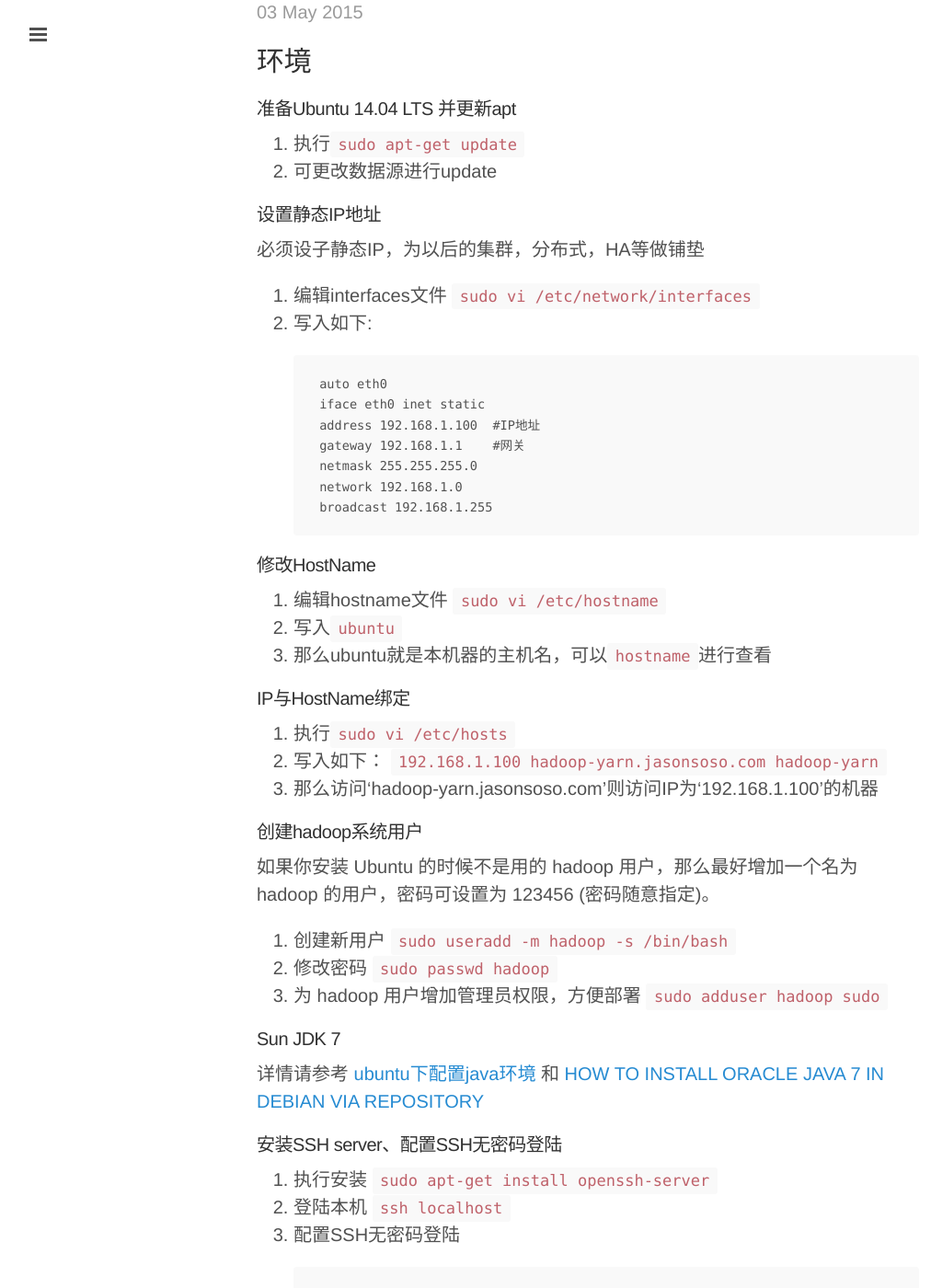
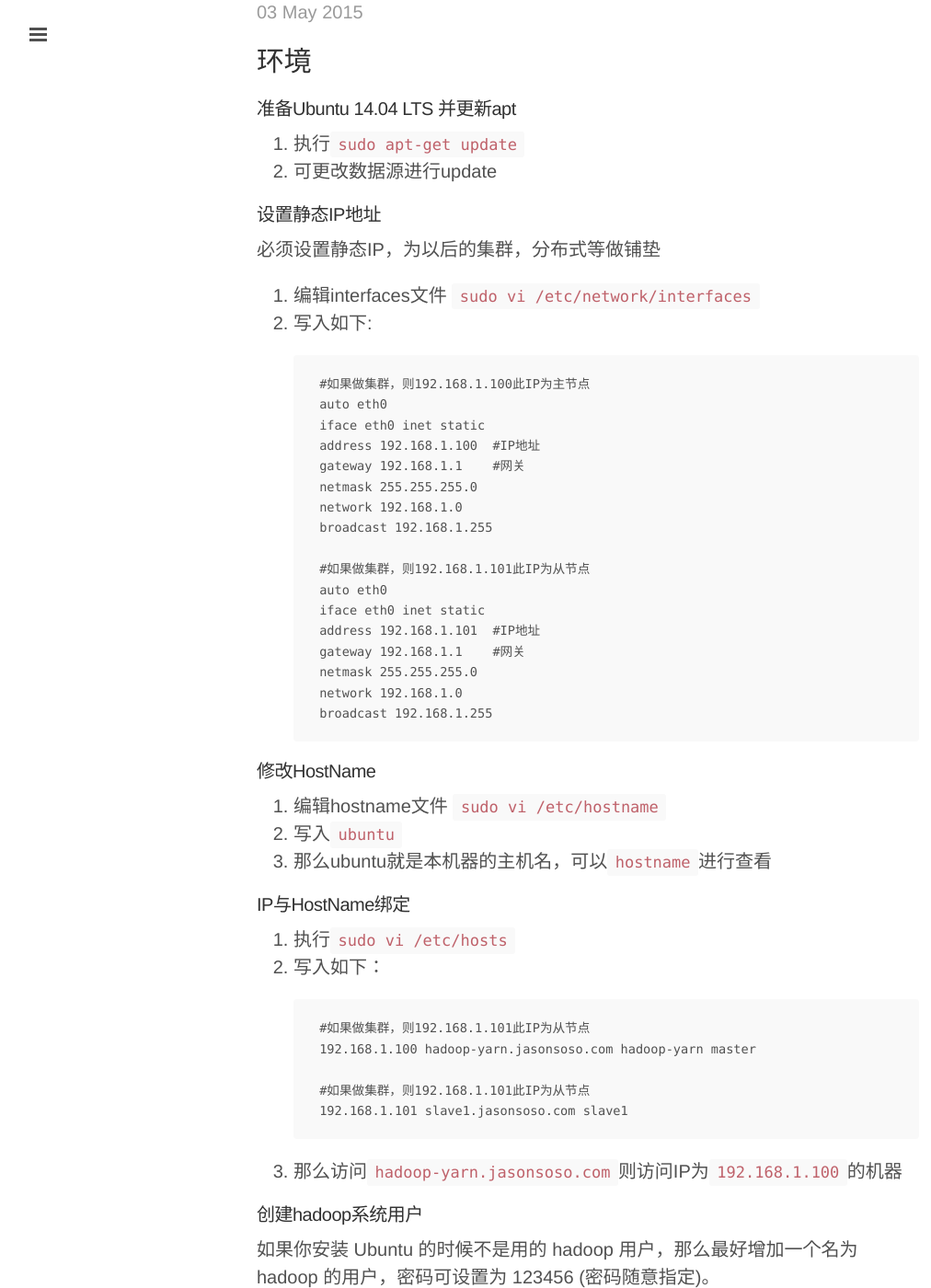
Before and after one commit to jasonsoso/tech, a Jekyll site: the page built from _posts/2015-05-03-install-hadoop.md, in a window 1280 px wide and 1400 px high, scrolled down 234 px. Shown: the whole window at 92% size, without its empty margins (1-1013 px from the left). Built offline with Jekyll 4.4.1, drawn with Linux system fonts in a browser that asks for light colours; comment, search, counter and statistics services are not loaded; some of the changed text lies outside the part shown.

Commit message:
update hadoop && 添加集群配置说明

```diff
--- a/_posts/2015-05-03-install-hadoop.md
+++ b/_posts/2015-05-03-install-hadoop.md
@@ -16,15 +16,25 @@ tags:
 
 
 #### 设置静态IP地址 ####
-必须设子静态IP，为以后的集群，分布式，HA等做铺垫
+必须设置静态IP，为以后的集群，分布式等做铺垫
 
 1. 编辑interfaces文件
 `sudo vi /etc/network/interfaces`
 2. 写入如下:
 
+		#如果做集群，则192.168.1.100此IP为主节点
 		auto eth0
 		iface eth0 inet static
 		address 192.168.1.100 	#IP地址
+		gateway 192.168.1.1 	#网关
+		netmask 255.255.255.0
+		network 192.168.1.0
+		broadcast 192.168.1.255
+
+		#如果做集群，则192.168.1.101此IP为从节点
+		auto eth0
+		iface eth0 inet static
+		address 192.168.1.101 	#IP地址
 		gateway 192.168.1.1 	#网关
 		netmask 255.255.255.0
 		network 192.168.1.0
@@ -41,8 +51,14 @@ tags:
 #### IP与HostName绑定 ####
 1. 执行`sudo vi /etc/hosts`
 2. 写入如下：
-`192.168.1.100 hadoop-yarn.jasonsoso.com hadoop-yarn`
-3. 那么访问‘hadoop-yarn.jasonsoso.com’则访问IP为‘192.168.1.100’的机器
+
+		#如果做集群，则192.168.1.101此IP为从节点
+		192.168.1.100 hadoop-yarn.jasonsoso.com hadoop-yarn master
+
+		#如果做集群，则192.168.1.101此IP为从节点
+		192.168.1.101 slave1.jasonsoso.com slave1
+
+3. 那么访问`hadoop-yarn.jasonsoso.com`则访问IP为`192.168.1.100`的机器
 
 
 #### 创建hadoop系统用户 ####
@@ -71,6 +87,8 @@ tags:
 		sudo ssh-keygen -t rsa		# 生成密钥
 		sudo ssh-copy-id ubuntu@localhost	# 拷贝密钥到某台机器
 		sudo ssh localhost	#进行无密码登陆
+
+4. 如果做集群，则配置SSH无密码登陆，实现多机器互通
 
 
 ## hadoop2.6.0安装 ##
@@ -234,3 +252,20 @@ tags:
 访问HDFD的Secondary NameNode  url `http://hadoop-yarn.jasonsoso.com:50090/`
 
 ![](http://7u2ivm.com1.z0.glb.clouddn.com/@/2015/50090.png)
+
+
+
+## 本文配置主要是为伪布式，那么Hadoop 集群的安装配置大致为如下: ##
+
+1. 选定一台机器作为 Master 主节点
+2. 在 Master 主机上配置hadoop用户、安装SSH server、安装Java环境
+3. 在 Master 主机上安装Hadoop，并完成配置
+4. 在其他主机上配置hadoop用户、安装SSH server、安装Java环境
+5. 将 Master 主机上的Hadoop目录复制到其他主机上
+6. 开启、使用 Hadoop
+
+7.  需要特别注意的是:
+
+	- 网络配置hosts
+	- SSH无密码登陆各节点
+	- 部分配置
```
Also changed, not shown: _dev/CoreData.md (deleted, +0 -17 lines).
